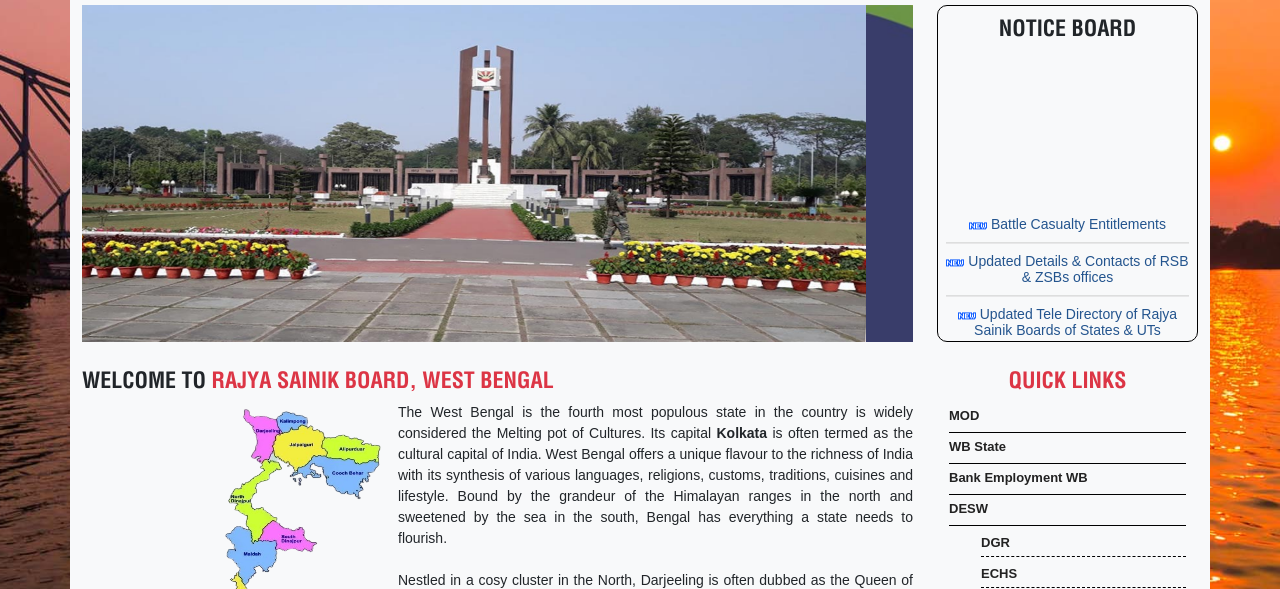
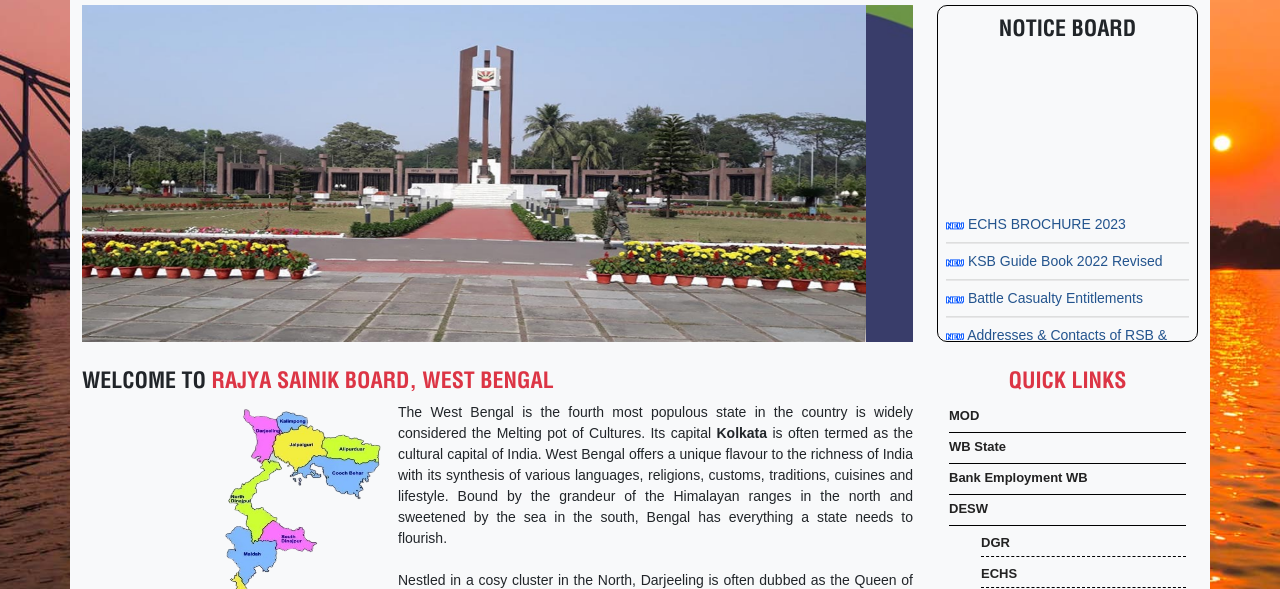
Before and after one commit to Sam8239/rsb_website, a plain HTML site: page index.html in a window 1280 px wide. Shown: the part 191-780 px from the top of the page. Drawn offline with nearby package versions, Linux system fonts and the light colour scheme.

Commit message:
Updated Notice Board

```diff
--- a/index.html
+++ b/index.html
@@ -192,33 +192,37 @@
             <div class="col-xl-3 mt-2 mt-xl-0">
                 <div class="notice_board p-2 text-center">
                     <h2 class="fw-bold">NOTICE BOARD</h2>
-                    <div class="notice_body">
+                    <div class="notice_body text-start">
                         <div class="scroll_up">
+                            <p class="mbot">
+                                <img src="images/new.gif" alt="">
+                                <a href="pdf/notice_board/ECHS_BROCHURE_2023.pdf" target="_blank">
+                                    ECHS BROCHURE 2023
+                                </a>
+                            </p>
+                            <p class="mbot">
+                                <img src="images/new.gif" alt="">
+                                <a href="pdf/notice_board/KSB_Guide_Book_2022_Revised.pdf" target="_blank">
+                                    KSB Guide Book 2022 Revised
+                                </a>
+                            </p>
                             <p class="mbot">
                                 <img src="images/new.gif" alt="">
                                 <a href="pdf/notice_board/Battle_Casualty_Entitlements.pdf" target="_blank">
                                     Battle Casualty Entitlements
                                 </a>
                             </p>
-                            <!-- <p class="mbot">
-                                <img src="images/new.gif" alt="">
-                                <a href="pdf/notice_board/PMSS_Merit_List_of_Academic_Year_2020-21.pdf"
-                                    target="_blank">PMSS Merit List
-                                    of
-                                    Academic Year 2020-21
-                                </a>
-                            </p> -->
+
                             <p class="mbot">
                                 <img src="images/new.gif" alt="">
-                                <a href="pdf/Contacts.pdf" target="_blank">Updated
-                                    Details
-                                    & Contacts of RSB & ZSBs offices
+                                <a href="pdf/Contacts.pdf" target="_blank">Addresses & Contacts of RSB & ZSBs offices in
+                                    West Bengal
                                 </a>
                             </p>
                             <p class="mbot">
                                 <img src="images/new.gif" alt="">
                                 <a href="pdf/notice_board/Updated_Tele_Directory_of_Rajya_Sainik_Boards_of_States_&_UTs.pdf"
-                                    target="_blank">Updated Tele Directory of Rajya Sainik Boards of States & UTs
+                                    target="_blank">Telephone Directory of Rajya Sainik Boards of States & UTs
                                 </a>
                             </p>
                             <p class="mbot">
```
Also changed, not shown: 2 other files.
